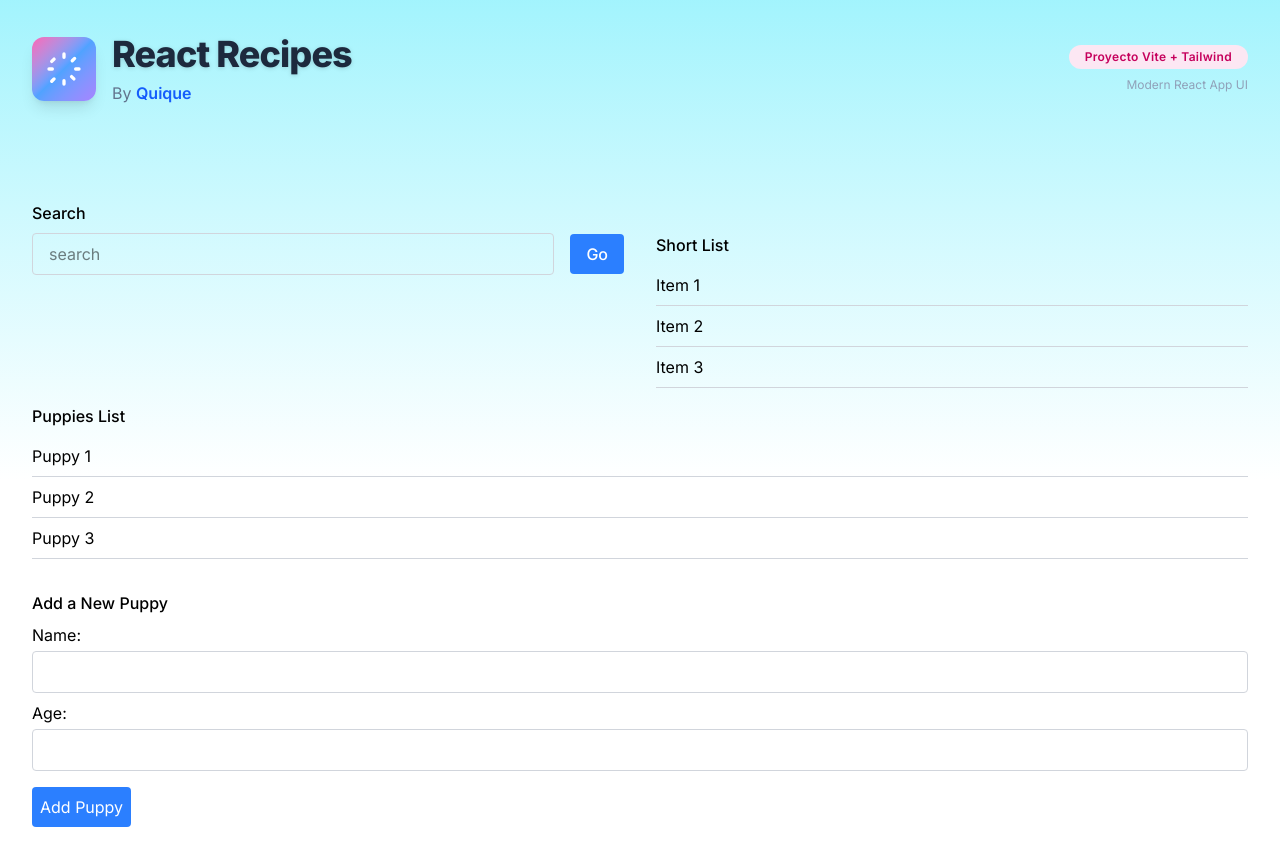
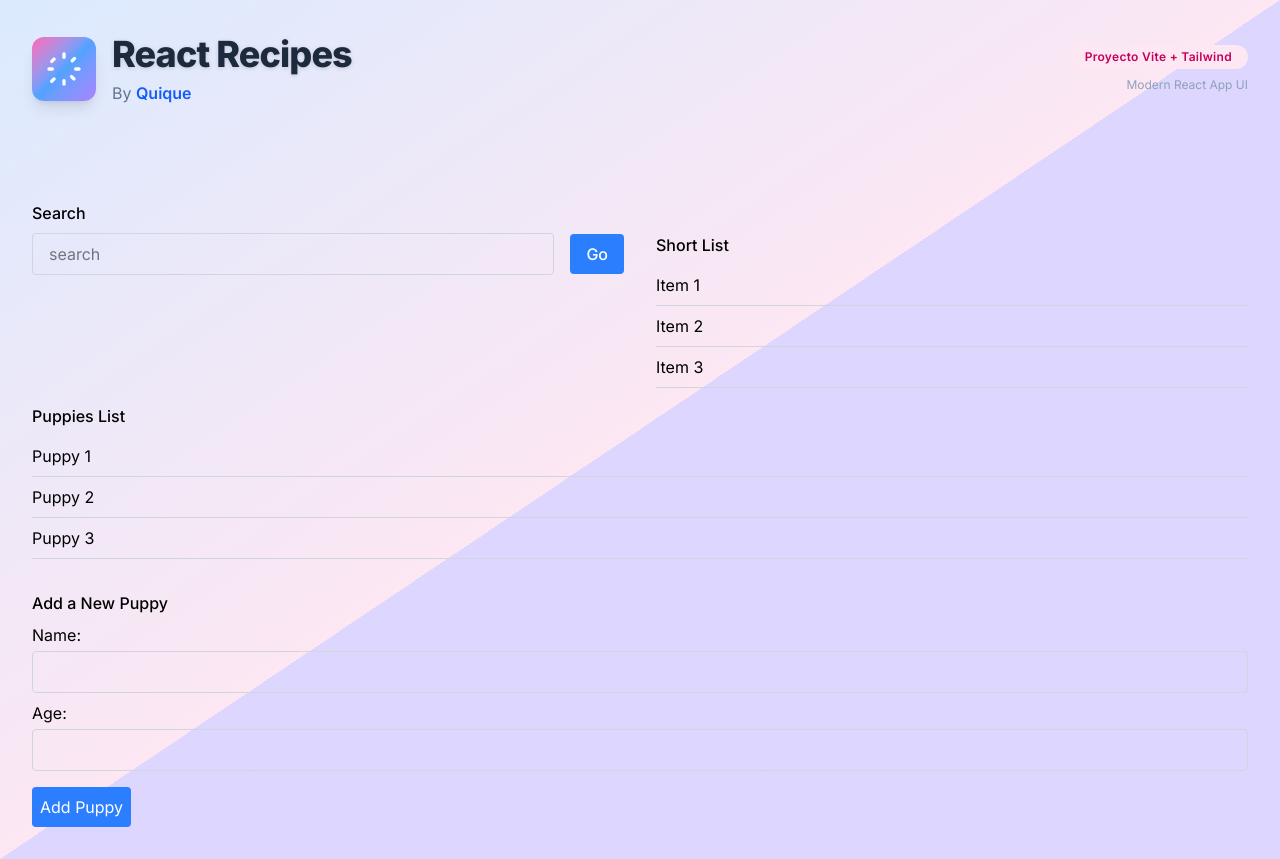
Before and after one commit to Reiduarig/react-from-scratch, a React (Vite) app: page / in a window 1280 px wide. Built offline with nearby package versions, Linux system fonts and the light colour scheme.

Commit message:
modificaciones diseño pagewrapper

```diff
--- a/src/components/PageWrapper.jsx
+++ b/src/components/PageWrapper.jsx
@@ -1,6 +1,6 @@
 export function PageWrapper({ children }) {
     return (
-        <div className="min-h-dvh bg-gradient-to-b from-cyan-200 to-white to-[60vh]">
+        <div className="min-h-dvh bg-gradient-to-br from-blue-100 via-pink-100 to-violet-200 to-[70vh]">
             {children}
         </div>
     )
```
